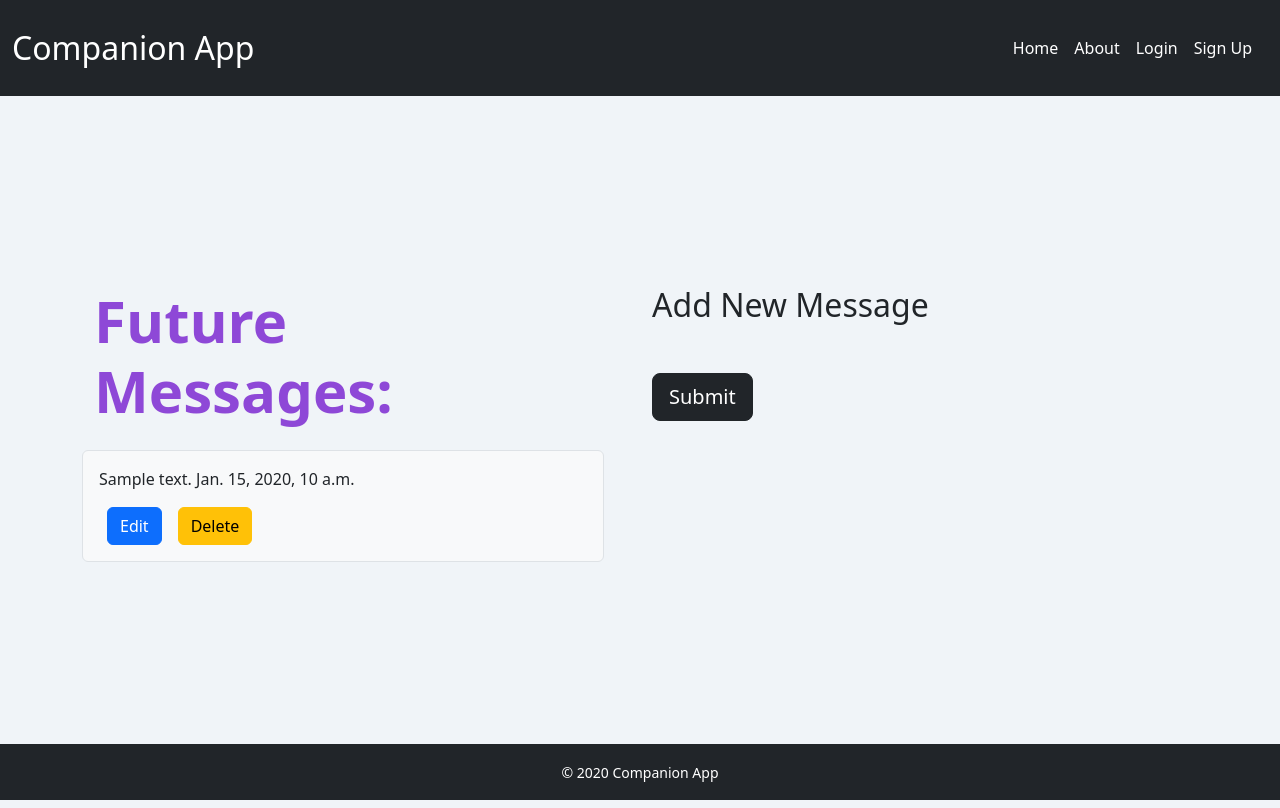
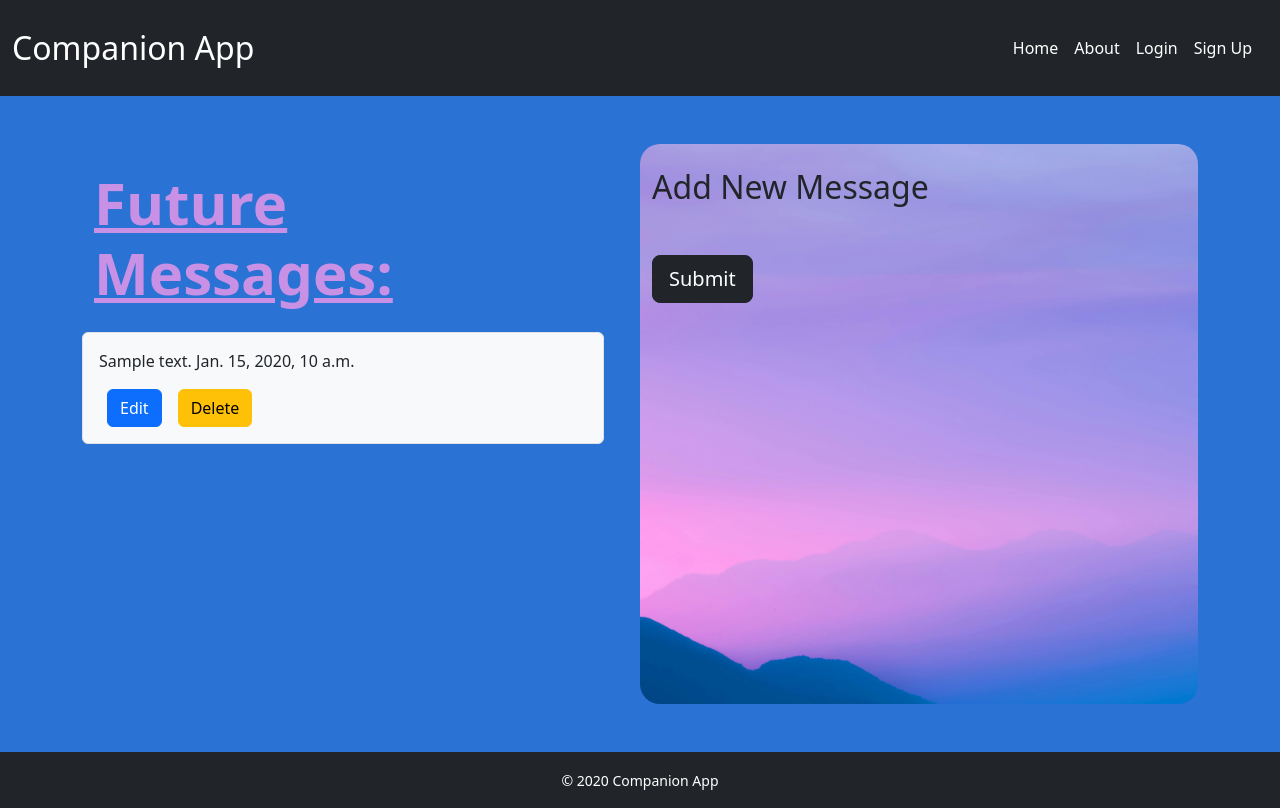
Before and after one commit to JamieJB123/hackathon2, a Django app: template message_app/templates/message_app/admin-page.html in a window 1280 px wide. Run offline with Django 3.2, Linux system fonts and the light colour scheme; the template is opened without the code that fills it: most values are stand-ins (such as "Sample title", 1, 10 or a date in 2020); some libraries are stand-ins or nearby versions.

Commit message:
Adjust styling for pages: body background color, heading colors, message form background

```diff
--- a/message_app/templates/message_app/admin-page.html
+++ b/message_app/templates/message_app/admin-page.html
@@ -9,7 +9,7 @@
     <div class="row">
         <div class="col-12 col-md-6 pe-5">
             <div class="row">
-                <h1 class="my-4">Future Messages:</h1>
+                <h1 id="admin-title" class="my-4">Future Messages:</h1>
                 {% for message in future_messages %}
                 <div class="message-container p-3 border rounded bg-light mb-3">
                     <p>
@@ -50,7 +50,7 @@
                 {% endfor %}
             </div>
         </div>
-        <div class="col-12 col-md-6">
+        <div class="col-12 col-md-6 display-page">
             <h2 class="mt-4">Add New Message</h2>
             <form id="messageForm" method="post" class="mt-5 mb-5">
                 {{ message_form | crispy }}
--- a/static/css/style.css
+++ b/static/css/style.css
@@ -1,11 +1,19 @@
-h1 {
-    color: #7116cdc6;
+#admin-title {
+    color: #C891E6;
+    font-weight: 700;
+    font-size: calc(1.475rem + 2.7vw);
+    text-decoration: underline;
+}
+#index-title {
+    color: #025BA8;
     font-weight: 700;
     font-size: calc(1.475rem + 2.7vw);
 }
 
 /* Display Page */
-
+#body {
+  background-color: #2A72D3
+}
 .display-page {
     background-image: url("../images/display_default.jpg");
     background-size: cover;
--- a/templates/index.html
+++ b/templates/index.html
@@ -24,7 +24,7 @@
 </head>
 
 
-<body class="d-flex flex-column min-vh-100">
+<body id="body" class="d-flex flex-column min-vh-100">
 
     <!-- Header -->
     <header class="bg-dark text-white py-3 mb-4">
@@ -54,12 +54,12 @@
 
 
     <!-- Main content -->
-    <main class="{% block body_class %}display-home{% endblock %} container flex-grow-1 mt-4 d-flex flex-column justify-content-center">
+    <main id="main" class="{% block body_class %}display-home{% endblock %} container flex-grow-1 mt-4 d-flex flex-column justify-content-center">
         {% block content %}
     <!-- Hero Image (only on home page) -->
     {% comment %} <img src="{% static 'images/companion.jpg' %}" alt="Hero Image" class="img-fluid w-100 hero-img"> {% endcomment %}
     <div class="shadow p-5 text-center mx-auto mt-3" style="max-width: 1000px; width: 100%; min-height: 400px;">
-            <h1 class="mb-4">Your Day, Your Way</h1>
+            <h1 id="index-title" class="mb-4">Your Day, Your Way</h1>
             <p class="mb-3 fs-5">
                 Our smart scheduler keeps your life running smoothly by organizing your daily plans and activities — and making sure you never forget them.
             </p>
```
